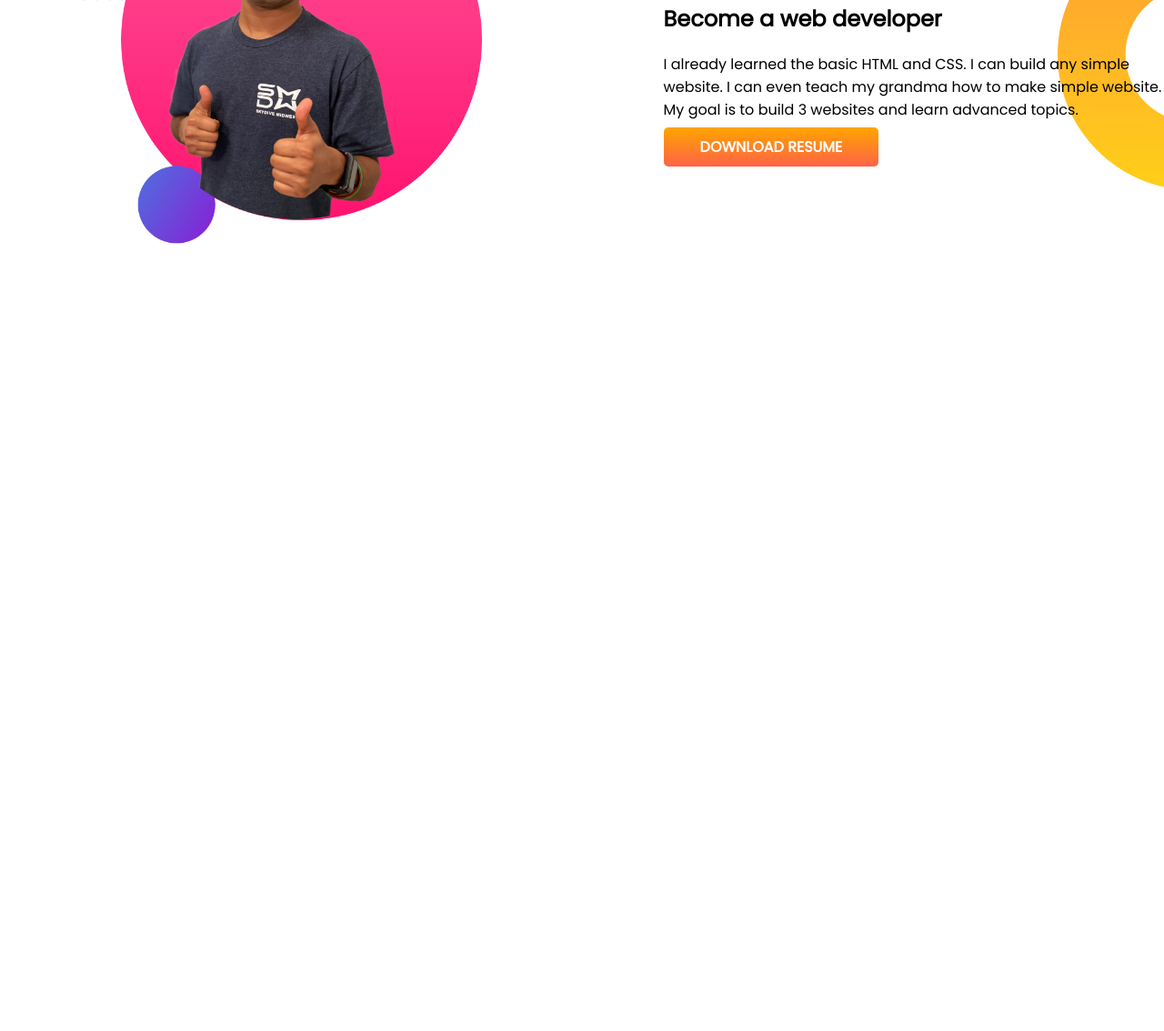
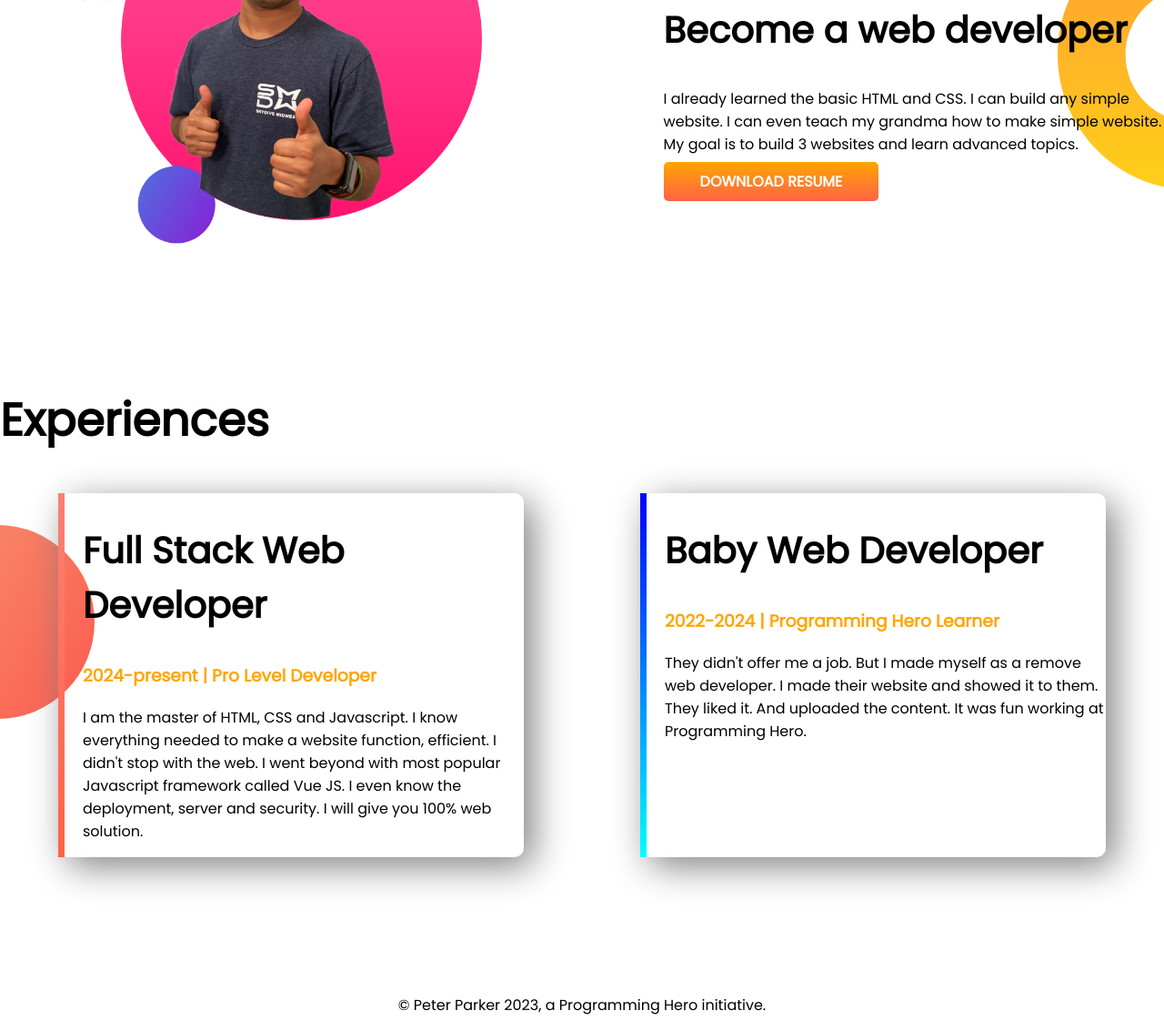
Before and after one commit to mostakimsiam/developer-portfolio, a plain HTML site: page index.html in a window 1280 px wide. Shown: the part 768-1901 px from the top of the page at 91% size. Before the commit the page ends 1193 px from the top, so only its background shows below. Drawn offline with Linux system fonts and the light colour scheme.

Commit message:
footer and experience added

```diff
--- a/index.html
+++ b/index.html
@@ -13,7 +13,7 @@
 </head>
 
 <body>
-    <section class="top-banner">
+    <section class="top-banner flexible-container">
         <div class="half-width">
             <h1>Welcome To</h1>
             <h1><span class="orange-color">Peter Parker</span> World!</h1>
@@ -30,7 +30,7 @@
             <img src="images/Jhankar-pic-with-bg.png" alt="">
         </div>
     </section>
-    <section class="dream-big">
+    <section class="dream-big flexible-container">
         <div class="half-width">
             <img src="images/jhankar2.png" alt="">
         </div>
@@ -42,7 +42,31 @@
             <a class="link-button" target="_blank" href="">DOWNLOAD RESUME</a>
         </div>
     </section>
+    <section class="experience-area">
+        <h1>Experiences</h1>
+        <div class="flexible-container">
+            <div id="full-stack-experience" class="experience-item">
+                <h2>Full Stack Web Developer</h2>
+                <h3 class="orange-color">2024-present | Pro Level Developer</h3>
+                <p>I am the master of HTML, CSS and Javascript. I know everything needed to make a website function,
+                    efficient. I didn't stop with the web. I went beyond with most popular Javascript framework called
+                    Vue
+                    JS. I even know the deployment, server and security. I will give you 100% web solution.</p>
 
+            </div>
+            <div id="web-dev-experience" class="experience-item">
+                <h2>Baby Web Developer</h2>
+                <h3 class="orange-color">2022-2024 | Programming Hero Learner </h3>
+                <p>They didn't offer me a job. But I made myself as a remove web developer. I made their website and
+                    showed
+                    it to them. They liked it. And uploaded the content. It was fun working at Programming Hero.</p>
+            </div>
+        </div>
+
+    </section>
+    <footer>
+        <p>© Peter Parker 2023, a Programming Hero initiative.</p>
+    </footer>
 </body>
 
 </html>
--- a/style.css
+++ b/style.css
@@ -8,11 +8,15 @@ h1 {
     font-size: 50px;
 }
 
+h2 {
+    font-size: 40px;
+}
+
 .orange-color {
     color: orange;
 }
 
-section {
+.flexible-container {
     display: flex;
     margin-bottom: 150px;
 }
@@ -20,6 +24,7 @@ section {
 .half-width {
     width: 50%;
     padding-left: 7%;
+
 }
 
 .half-width img {
@@ -45,3 +50,37 @@ section {
     background-repeat: no-repeat;
     background-position: right;
 }
+
+.experience-area {
+    background-image: url(images/exp-bg.png);
+    background-repeat: no-repeat;
+    background-position: left;
+}
+
+.experience-item {
+    box-shadow: 10px 10px 40px gray;
+    width: 40%;
+    margin-left: 5%;
+    margin-right: 5%;
+    padding-left: 20px;
+    border-radius: 10px;
+    border-left: 10px solid;
+
+}
+
+#web-dev-experience {
+    border-left: 7px solid;
+    border-image: linear-gradient(blue, cyan);
+    border-image-slice: 1;
+
+}
+
+#full-stack-experience {
+    border-left: 7px solid;
+    border-image: linear-gradient(salmon, tomato);
+    border-image-slice: 1;
+}
+
+footer p {
+    text-align: center;
+}
```
Also changed, not shown: 4 other files.
